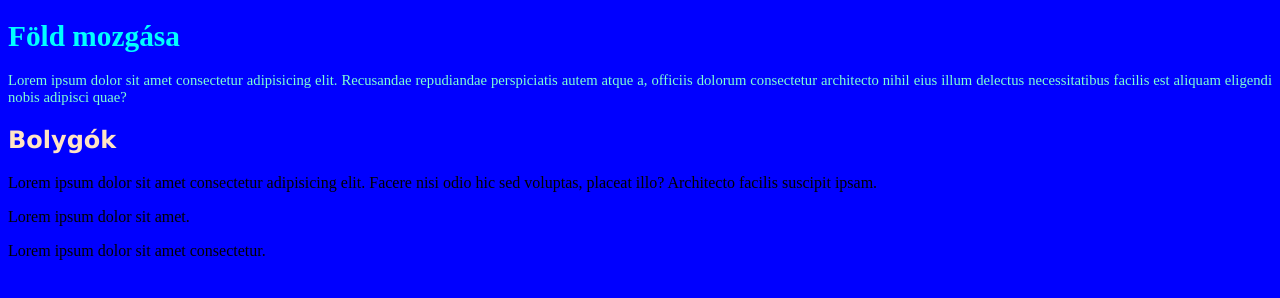
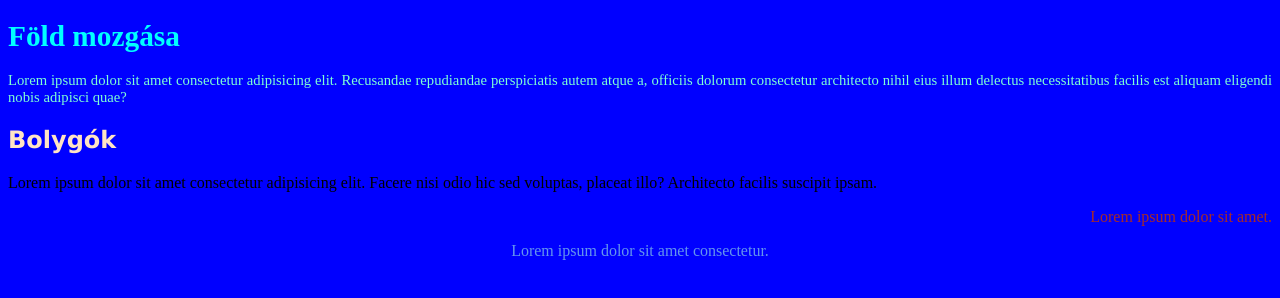
Before and after one commit to TrueMyFriend/tesztek, a plain HTML site: page index.html in a window 1280 px wide. Drawn offline with Linux system fonts and the light colour scheme.

Commit message:
vegleges2

```diff
--- a/style.css
+++ b/style.css
@@ -17,3 +17,13 @@ h2{
     font-size: 11pt;
     color: aquamarine;
 }
+
+.egy{
+    text-align: right;
+    color: brown;
+}
+
+.ketto{
+    text-align: center;
+    color: cornflowerblue;
+}
```
